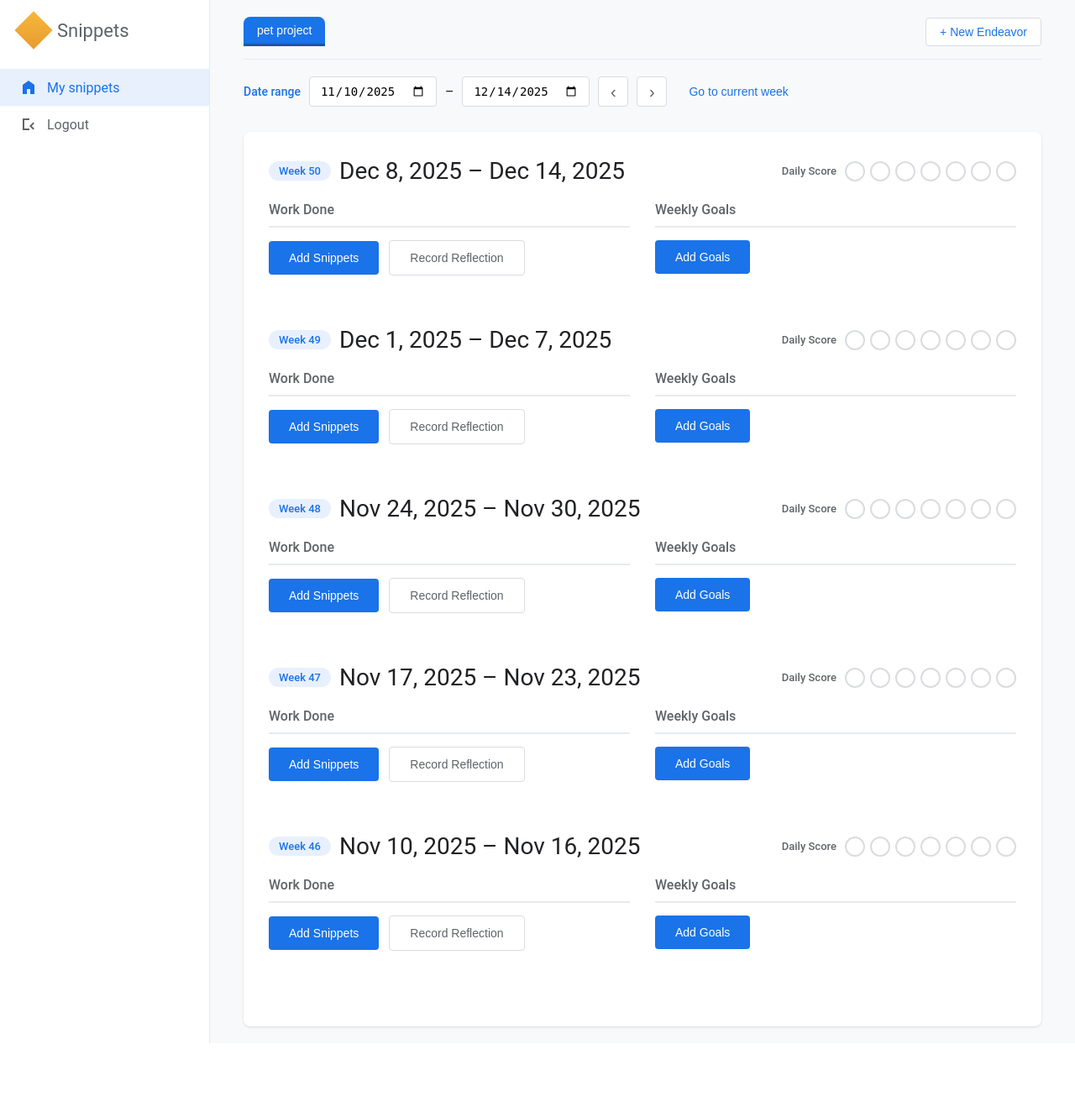
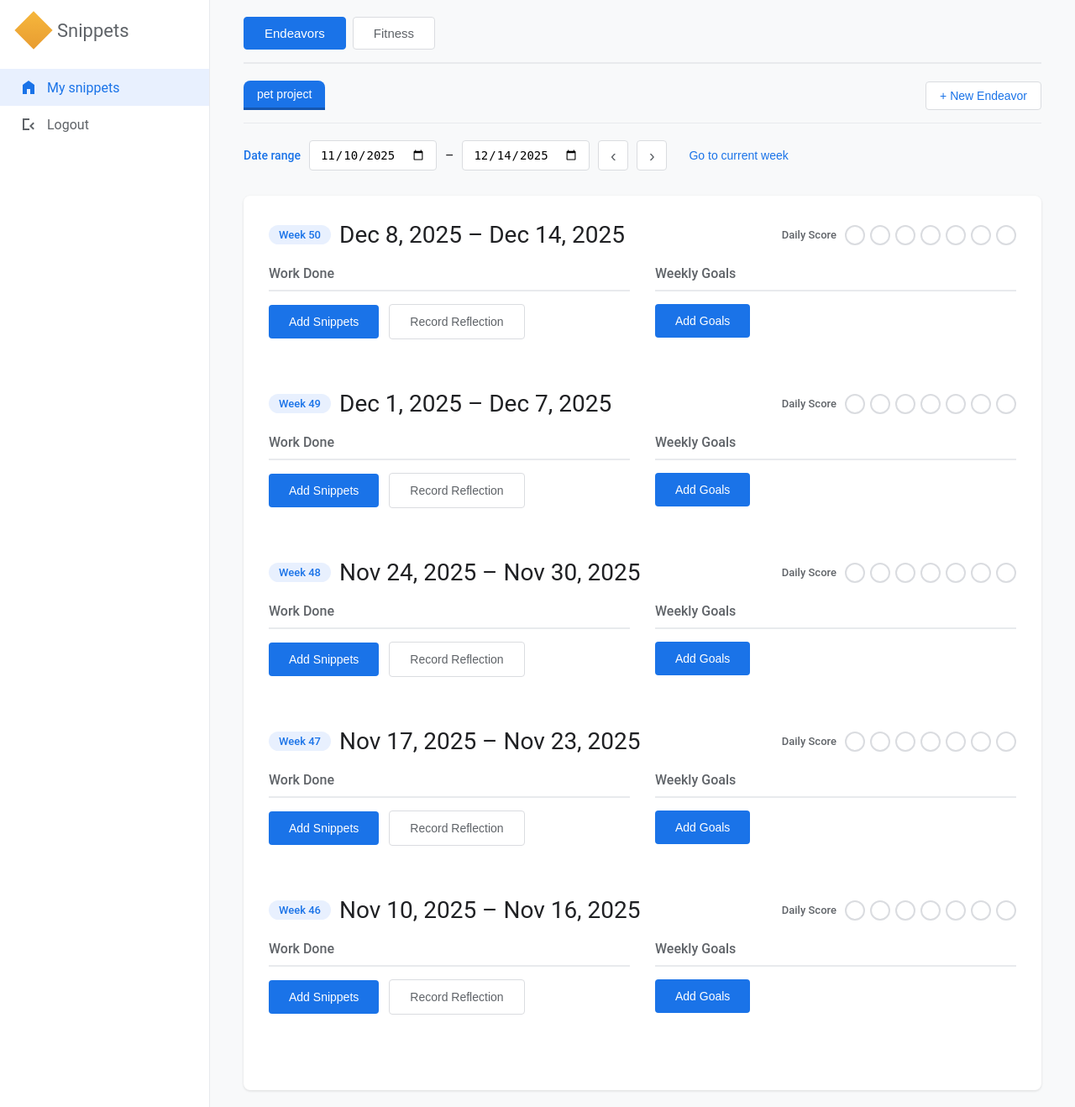
Before and after one commit to yellowleather/snippets, a Flask app: page / in a window 1280 px wide. Shown: the whole page at 84% size. Before the commit the page ends 1242 px from the top, so only its background shows below. Run offline with Flask 3, Linux system fonts and the light colour scheme; the visitor is signed in with stand-in values (Sample User, id 1); data that the repository does not hold is empty.

Commit message:
Fitness as first class citizen

```diff
--- a/app.py
+++ b/app.py
@@ -26,6 +26,7 @@ PASSWORD_HASH = generate_password_hash(os.environ.get('SNIPPET_PASSWORD', 'chang
 GOALS_ENABLED = os.environ.get('GOALS_ENABLED', 'true').lower() == 'true'
 REFLECTIONS_ENABLED = os.environ.get('REFLECTIONS_ENABLED', 'true').lower() == 'true'
 DAILY_SCORES_ENABLED = os.environ.get('DAILY_SCORES_ENABLED', 'true').lower() == 'true'
+FITNESS_ENABLED = os.environ.get('FITNESS_ENABLED', 'true').lower() == 'true'
 
 def login_required(f):
     @wraps(f)
@@ -80,7 +81,8 @@ def get_config():
     return jsonify({
         'goals_enabled': GOALS_ENABLED,
         'reflections_enabled': REFLECTIONS_ENABLED,
-        'daily_scores_enabled': DAILY_SCORES_ENABLED
+        'daily_scores_enabled': DAILY_SCORES_ENABLED,
+        'fitness_enabled': FITNESS_ENABLED
     })
 
 @app.route('/api/snippets', methods=['GET'])
@@ -675,5 +677,230 @@ def rename_endeavor():
     return jsonify({'success': True, 'updated_count': updated_count})
 
 
+# Fitness API endpoints
+
+@app.route('/api/fitness/habits', methods=['GET'])
+@login_required
+def get_fitness_habits():
+    """Get all fitness habits"""
+    if not FITNESS_ENABLED:
+        return jsonify({'error': 'Fitness feature is disabled'}), 404
+
+    if not FIRESTORE_AVAILABLE:
+        return jsonify({'error': 'Firestore not available'}), 500
+
+    try:
+        habits_ref = db.collection('fitness_habits')
+        query = habits_ref.order_by('order')
+
+        habits = []
+        for doc in query.stream():
+            habit = doc.to_dict()
+            habit['id'] = doc.id
+            habits.append(habit)
+
+        return jsonify(habits)
+    except Exception as e:
+        print('Error loading habits:', e)
+        return jsonify({'error': str(e)}), 500
+
+
+@app.route('/api/fitness/habits', methods=['POST'])
+@login_required
+def create_fitness_habit():
+    """Create a new fitness habit"""
+    if not FITNESS_ENABLED:
+        return jsonify({'error': 'Fitness feature is disabled'}), 404
+
+    if not FIRESTORE_AVAILABLE:
+        return jsonify({'error': 'Firestore not available'}), 500
+
+    data = request.get_json()
+    name = data.get('name')
+    frequency_per_week = data.get('frequency_per_week')
+    category = data.get('category', 'general')
+    order = data.get('order', 0)
+
+    if not all([name, frequency_per_week is not None]):
+        return jsonify({'error': 'Missing required fields'}), 400
+
+    doc_ref = db.collection('fitness_habits').document()
+    doc_ref.set({
+        'name': name,
+        'frequency_per_week': frequency_per_week,
+        'category': category,
+        'order': order,
+        'created_at': firestore.SERVER_TIMESTAMP,
+        'updated_at': firestore.SERVER_TIMESTAMP
+    })
+
+    return jsonify({'id': doc_ref.id, 'success': True})
+
+
+@app.route('/api/fitness/habits/<habit_id>', methods=['PUT'])
+@login_required
+def update_fitness_habit(habit_id):
+    """Update a fitness habit"""
+    if not FITNESS_ENABLED:
+        return jsonify({'error': 'Fitness feature is disabled'}), 404
+
+    if not FIRESTORE_AVAILABLE:
+        return jsonify({'error': 'Firestore not available'}), 500
+
+    data = request.get_json()
+
+    update_data = {'updated_at': firestore.SERVER_TIMESTAMP}
+    if 'name' in data:
+        update_data['name'] = data['name']
+    if 'frequency_per_week' in data:
+        update_data['frequency_per_week'] = data['frequency_per_week']
+    if 'category' in data:
+        update_data['category'] = data['category']
+    if 'order' in data:
+        update_data['order'] = data['order']
+
+    doc_ref = db.collection('fitness_habits').document(habit_id)
+    doc_ref.update(update_data)
+
+    return jsonify({'success': True})
+
+
+@app.route('/api/fitness/habits/<habit_id>', methods=['DELETE'])
+@login_required
+def delete_fitness_habit(habit_id):
+    """Delete a fitness habit"""
+    if not FITNESS_ENABLED:
+        return jsonify({'error': 'Fitness feature is disabled'}), 404
+
+    if not FIRESTORE_AVAILABLE:
+        return jsonify({'error': 'Firestore not available'}), 500
+
+    # Delete the habit
+    db.collection('fitness_habits').document(habit_id).delete()
+
+    # Delete all tracking records for this habit
+    tracking_ref = db.collection('fitness_tracking')
+    query = tracking_ref.where('habit_id', '==', habit_id)
+    for doc in query.stream():
+        doc.reference.delete()
+
+    return jsonify({'success': True})
+
+
+@app.route('/api/fitness/tracking', methods=['GET'])
+@login_required
+def get_fitness_tracking():
+    """Get fitness tracking records for a date range"""
+    if not FITNESS_ENABLED:
+        return jsonify({'error': 'Fitness feature is disabled'}), 404
+
+    if not FIRESTORE_AVAILABLE:
+        return jsonify({'error': 'Firestore not available'}), 500
+
+    start_date = request.args.get('start_date')
+    end_date = request.args.get('end_date')
+
+    tracking_ref = db.collection('fitness_tracking')
+
+    if start_date and end_date:
+        query = tracking_ref.where('date', '>=', start_date).where('date', '<=', end_date)
+    else:
+        query = tracking_ref.limit(100)
+
+    tracking = []
+    for doc in query.stream():
+        record = doc.to_dict()
+        record['id'] = doc.id
+        tracking.append(record)
+
+    return jsonify(tracking)
+
+
+@app.route('/api/fitness/tracking/toggle', methods=['POST'])
+@login_required
+def toggle_fitness_tracking():
+    """Toggle fitness tracking for a specific habit on a specific date"""
+    if not FITNESS_ENABLED:
+        return jsonify({'error': 'Fitness feature is disabled'}), 404
+
+    if not FIRESTORE_AVAILABLE:
+        return jsonify({'error': 'Firestore not available'}), 500
+
+    data = request.get_json()
+    date = data.get('date')
+    habit_id = data.get('habit_id')
+
+    if not all([date, habit_id]):
+        return jsonify({'error': 'Missing required fields'}), 400
+
+    # Check if tracking record exists
+    tracking_ref = db.collection('fitness_tracking')
+    query = tracking_ref.where('date', '==', date).where('habit_id', '==', habit_id).limit(1)
+
+    existing_docs = list(query.stream())
+
+    if existing_docs:
+        # Record exists, delete it (toggle off)
+        existing_docs[0].reference.delete()
+        return jsonify({'success': True, 'completed': False})
+    else:
+        # Record doesn't exist, create it (toggle on)
+        doc_ref = tracking_ref.document()
+        doc_ref.set({
+            'date': date,
+            'habit_id': habit_id,
+            'completed': True,
+            'created_at': firestore.SERVER_TIMESTAMP,
+            'updated_at': firestore.SERVER_TIMESTAMP
+        })
+        return jsonify({'success': True, 'completed': True, 'id': doc_ref.id})
+
+
+@app.route('/api/fitness/init-default-habits', methods=['POST'])
+@login_required
+def init_default_habits():
+    """Initialize default fitness habits (admin endpoint)"""
+    if not FITNESS_ENABLED:
+        return jsonify({'error': 'Fitness feature is disabled'}), 404
+
+    if not FIRESTORE_AVAILABLE:
+        return jsonify({'error': 'Firestore not available'}), 500
+
+    # Default habits
+    default_habits = [
+        {'name': 'Protein intake in the morning', 'frequency_per_week': 7, 'category': 'nutrition', 'order': 0},
+        {'name': 'Walk in the evening', 'frequency_per_week': 4, 'category': 'cardio', 'order': 1},
+        {'name': 'Running/Sprinting', 'frequency_per_week': 2, 'category': 'cardio', 'order': 2},
+        {'name': 'Legs day', 'frequency_per_week': 1, 'category': 'strength', 'order': 3},
+        {'name': 'Push day', 'frequency_per_week': 1, 'category': 'strength', 'order': 4},
+        {'name': 'Pull day', 'frequency_per_week': 1, 'category': 'strength', 'order': 5},
+        {'name': 'No food after 6 pm', 'frequency_per_week': 7, 'category': 'nutrition', 'order': 6}
+    ]
+
+    habits_ref = db.collection('fitness_habits')
+
+    # Check if habits already exist
+    existing = list(habits_ref.stream())
+    if existing:
+        return jsonify({'error': f'Habits already exist ({len(existing)} found). Delete them first if you want to reinitialize.'}), 400
+
+    # Create habits
+    created_ids = []
+    for habit in default_habits:
+        doc_ref = habits_ref.document()
+        doc_ref.set({
+            **habit,
+            'created_at': firestore.SERVER_TIMESTAMP,
+            'updated_at': firestore.SERVER_TIMESTAMP
+        })
+        created_ids.append(doc_ref.id)
+
+    return jsonify({
+        'success': True,
+        'message': f'Successfully created {len(created_ids)} default habits',
+        'habit_ids': created_ids
+    })
+
+
 if __name__ == '__main__':
     app.run(debug=True, host='0.0.0.0', port=5001)
--- a/static/css/style.css
+++ b/static/css/style.css
@@ -89,6 +89,37 @@ nav {
 
 .header {
     margin-bottom: 30px;
+}
+
+/* View Switcher */
+.view-switcher {
+    display: flex;
+    gap: 8px;
+    margin-bottom: 20px;
+    padding-bottom: 15px;
+    border-bottom: 2px solid #e8eaed;
+}
+
+.view-btn {
+    padding: 10px 24px;
+    background: white;
+    color: #5f6368;
+    border: 1px solid #dadce0;
+    border-radius: 4px;
+    font-size: 15px;
+    font-weight: 500;
+    cursor: pointer;
+    transition: all 0.2s;
+}
+
+.view-btn:hover {
+    background: #f1f3f4;
+}
+
+.view-btn.active {
+    background: #1a73e8;
+    color: white;
+    border-color: #1a73e8;
 }
 
 /* Endeavor tabs */
--- a/static/js/app.js
+++ b/static/js/app.js
@@ -8,8 +8,12 @@ let currentModalType = null; // 'snippet', 'goal', or 'reflection'
 let goalsEnabled = true; // Default to true, will be updated from server
 let reflectionsEnabled = true; // Default to true, will be updated from server
 let dailyScoresEnabled = true; // Default to true, will be updated from server
+let fitnessEnabled = true; // Default to true, will be updated from server
 let currentEndeavor = 'pet project'; // Current active endeavor
 let endeavorsCache = []; // Cache of all endeavors
+let currentView = 'endeavors'; // 'endeavors' or 'fitness'
+let fitnessHabits = []; // Cache of fitness habits
+let fitnessTracking = {}; // Cache of fitness tracking data
 
 // Initialize the app
 document.addEventListener('DOMContentLoaded', async () => {
@@ -25,12 +29,14 @@ async function loadConfig() {
         goalsEnabled = config.goals_enabled;
         reflectionsEnabled = config.reflections_enabled;
         dailyScoresEnabled = config.daily_scores_enabled;
+        fitnessEnabled = config.fitness_enabled;
     } catch (error) {
         console.error('Error loading config:', error);
         // Default to true if config fails to load
         goalsEnabled = true;
         reflectionsEnabled = true;
         dailyScoresEnabled = true;
+        fitnessEnabled = true;
     }
 }
 
@@ -53,7 +59,11 @@ function setupDateInputs() {
             }
         }
 
-        loadSnippets();
+        if (currentView === 'endeavors') {
+            loadSnippets();
+        } else {
+            loadFitnessView();
+        }
     });
 
     // When end changes: ensure it's a Sunday (snap to Sunday), and that end >= start
@@ -71,7 +81,11 @@ function setupDateInputs() {
             }
         }
 
-        loadSnippets();
+        if (currentView === 'endeavors') {
+            loadSnippets();
+        } else {
+            loadFitnessView();
+        }
     });
 }
 
@@ -210,7 +224,11 @@ async function navigateWeek(direction) {
     startInput.value = formatDate(startDate);
     endInput.value = formatDate(endDate);
 
-    await loadSnippets();
+    if (currentView === 'endeavors') {
+        await loadSnippets();
+    } else {
+        await loadFitnessView();
+    }
 }
 
 async function loadSnippets() {
@@ -1225,3 +1243,251 @@ async function createNewEndeavor() {
     // Switch to the new endeavor
     switchEndeavor(trimmedName);
 }
+
+// View switching functions
+
+function switchToView(view) {
+    currentView = view;
+
+    // Update button states
+    document.getElementById('endeavorsViewBtn').classList.toggle('active', view === 'endeavors');
+    document.getElementById('fitnessViewBtn').classList.toggle('active', view === 'fitness');
+
+    if (view === 'endeavors') {
+        // Show endeavors view
+        document.getElementById('endeavorTabsSection').style.display = 'flex';
+        document.getElementById('snippetsContainer').style.display = 'block';
+        document.getElementById('fitnessContainer').style.display = 'none';
+        document.querySelector('.date-controls').style.display = 'flex';
+    } else {
+        // Show fitness view
+        document.getElementById('endeavorTabsSection').style.display = 'none';
+        document.getElementById('snippetsContainer').style.display = 'none';
+        document.getElementById('fitnessContainer').style.display = 'block';
+        document.querySelector('.date-controls').style.display = 'flex';
+        loadFitnessView();
+    }
+}
+
+// Fitness functions
+
+async function loadFitnessView() {
+    const startDate = document.getElementById('startDate').value;
+    const endDate = document.getElementById('endDate').value;
+
+    if (!startDate || !endDate) return;
+
+    try {
+        // Load habits and tracking data
+        const [habitsResponse, trackingResponse] = await Promise.all([
+            fetch('/api/fitness/habits'),
+            fetch(`/api/fitness/tracking?start_date=${startDate}&end_date=${endDate}`)
+        ]);
+
+        fitnessHabits = await habitsResponse.json();
+        const trackingData = await trackingResponse.json();
+
+        // Build tracking map: { date: { habit_id: true } }
+        fitnessTracking = {};
+        trackingData.forEach(record => {
+            if (!fitnessTracking[record.date]) {
+                fitnessTracking[record.date] = {};
+            }
+            fitnessTracking[record.date][record.habit_id] = true;
+        });
+
+        renderFitnessView(startDate, endDate);
+    } catch (error) {
+        console.error('Error loading fitness data:', error);
+    }
+}
+
+function renderFitnessView(startDate, endDate) {
+    const container = document.getElementById('fitnessContainer');
+
+    // Compute weeks in range
+    const weeks = computeUniverseWeeks(startDate, endDate);
+
+    let html = '<div class="fitness-header">';
+    html += '<h1>Fitness Tracking</h1>';
+    html += '<button class="add-habit-btn" onclick="openAddHabitModal()">+ Add Habit</button>';
+    html += '</div>';
+
+    if (fitnessHabits.length === 0) {
+        html += '<p style="text-align: center; color: #5f6368; padding: 40px;">No habits configured. Click "+ Add Habit" to get started.</p>';
+        container.innerHTML = html;
+        return;
+    }
+
+    // Render table for each week
+    weeks.reverse().forEach(week => {
+        html += renderWeekFitnessTable(week);
+    });
+
+    container.innerHTML = html;
+}
+
+function renderWeekFitnessTable(week) {
+    const weekNum = getWeekNumber(week.week_start);
+    const startFormatted = formatDateDisplay(week.week_start);
+    const endFormatted = formatDateDisplay(week.week_end);
+
+    let html = '<div class="week-section" style="margin-bottom: 40px;">';
+    html += `<div class="week-header">`;
+    html += `<span class="week-badge">Week ${weekNum}</span>`;
+    html += `<h2 class="week-title">${startFormatted} – ${endFormatted}</h2>`;
+    html += `</div>`;
+
+    html += '<div class="fitness-grid">';
+    html += '<table class="fitness-table">';
+    html += '<thead><tr>';
+    html += '<th>Habit</th>';
+
+    // Day headers (Mon-Sun)
+    const dayNames = ['Mon', 'Tue', 'Wed', 'Thu', 'Fri', 'Sat', 'Sun'];
+    dayNames.forEach(day => {
+        html += `<th style="text-align: center;">${day}</th>`;
+    });
+
+    html += '<th style="text-align: center;">Progress</th>';
+    html += '</tr></thead>';
+    html += '<tbody>';
+
+    // Render each habit
+    fitnessHabits.forEach(habit => {
+        html += '<tr>';
+        html += `<td>`;
+        html += `<div class="habit-name">${escapeHtml(habit.name)}</div>`;
+        html += `<div class="habit-frequency">${habit.frequency_per_week}x/week</div>`;
+        html += `</td>`;
+
+        // Render checkboxes for each day
+        const weekStartDate = new Date(week.weekStartObj);
+        let completedCount = 0;
+
+        for (let i = 0; i < 7; i++) {
+            const currentDate = new Date(weekStartDate);
+            currentDate.setDate(currentDate.getDate() + i);
+            const dateStr = formatDate(currentDate);
+
+            const isCompleted = fitnessTracking[dateStr]?.[habit.id] || false;
+            if (isCompleted) completedCount++;
+
+            const today = new Date();
+            const todayStr = formatDate(today);
+            const isPast = dateStr <= todayStr;
+
+            html += '<td style="text-align: center;">';
+            const clickableClass = isPast ? 'clickable' : '';
+            const winClass = isCompleted ? 'win' : '';
+            if (isPast) {
+                html += `<div class="score-square ${winClass} ${clickableClass}" onclick="toggleHabitTracking('${dateStr}', '${habit.id}', event)"></div>`;
+            } else {
+                html += `<div class="score-square"></div>`;
+            }
+            html += '</td>';
+        }
+
+        // Progress column
+        const progressClass = completedCount >= habit.frequency_per_week ? 'complete' : 'incomplete';
+        html += `<td style="text-align: center;"><span class="habit-progress ${progressClass}">${completedCount}/${habit.frequency_per_week}</span></td>`;
+
+        html += '</tr>';
+    });
+
+    html += '</tbody></table>';
+    html += '</div>'; // fitness-grid
+    html += '</div>'; // week-section
+
+    return html;
+}
+
+async function toggleHabitTracking(date, habitId, event) {
+    // Immediate UI update - toggle the square
+    const clickedSquare = event ? event.currentTarget : null;
+    if (clickedSquare) {
+        clickedSquare.classList.toggle('win');
+    }
+
+    try {
+        const response = await fetch('/api/fitness/tracking/toggle', {
+            method: 'POST',
+            headers: {
+                'Content-Type': 'application/json'
+            },
+            body: JSON.stringify({
+                date,
+                habit_id: habitId
+            })
+        });
+
+        if (response.ok) {
+            const result = await response.json();
+
+            // Update local cache
+            if (!fitnessTracking[date]) {
+                fitnessTracking[date] = {};
+            }
+
+            if (result.completed) {
+                fitnessTracking[date][habitId] = true;
+            } else {
+                delete fitnessTracking[date][habitId];
+            }
+
+            // Reload view to update progress
+            const startDate = document.getElementById('startDate').value;
+            const endDate = document.getElementById('endDate').value;
+            renderFitnessView(startDate, endDate);
+        } else {
+            // Revert the UI update on failure
+            if (clickedSquare) {
+                clickedSquare.classList.toggle('win');
+            }
+            alert('Failed to update tracking');
+        }
+    } catch (error) {
+        console.error('Error toggling habit tracking:', error);
+        // Revert the UI update on error
+        if (clickedSquare) {
+            clickedSquare.classList.toggle('win');
+        }
+        alert('Failed to update tracking');
+    }
+}
+
+async function openAddHabitModal() {
+    const name = prompt('Enter habit name (e.g., "Protein intake in the morning"):');
+    if (!name || !name.trim()) return;
+
+    const frequency = prompt('How many times per week? (1-7):');
+    const frequencyNum = parseInt(frequency);
+    if (!frequencyNum || frequencyNum < 1 || frequencyNum > 7) {
+        alert('Please enter a valid frequency between 1 and 7');
+        return;
+    }
+
+    try {
+        const response = await fetch('/api/fitness/habits', {
+            method: 'POST',
+            headers: {
+                'Content-Type': 'application/json'
+            },
+            body: JSON.stringify({
+                name: name.trim(),
+                frequency_per_week: frequencyNum,
+                category: 'general',
+                order: fitnessHabits.length
+            })
+        });
+
+        if (response.ok) {
+            loadFitnessView();
+        } else {
+            alert('Failed to create habit');
+        }
+    } catch (error) {
+        console.error('Error creating habit:', error);
+        alert('Failed to create habit');
+    }
+}
--- a/templates/index.html
+++ b/templates/index.html
@@ -35,7 +35,11 @@
         <!-- Main content -->
         <div class="main-content">
             <div class="header">
-                <div class="endeavor-tabs">
+                <div class="view-switcher">
+                    <button id="endeavorsViewBtn" class="view-btn active" onclick="switchToView('endeavors')">Endeavors</button>
+                    <button id="fitnessViewBtn" class="view-btn" onclick="switchToView('fitness')">Fitness</button>
+                </div>
+                <div class="endeavor-tabs" id="endeavorTabsSection">
                     <div id="tabsContainer" class="tabs-container">
                         <!-- Tabs will be dynamically inserted here -->
                     </div>
@@ -54,6 +58,10 @@
 
             <div class="snippets-container" id="snippetsContainer">
                 <!-- Snippets will be loaded here -->
+            </div>
+
+            <div class="fitness-container" id="fitnessContainer" style="display: none;">
+                <!-- Fitness tracking will be loaded here -->
             </div>
         </div>
     </div>
```
Also changed, not shown: other parts of static/css/style.css (+121 -0 lines), init_fitness_habits.py (added, +79 -0 lines), 2 other files.
